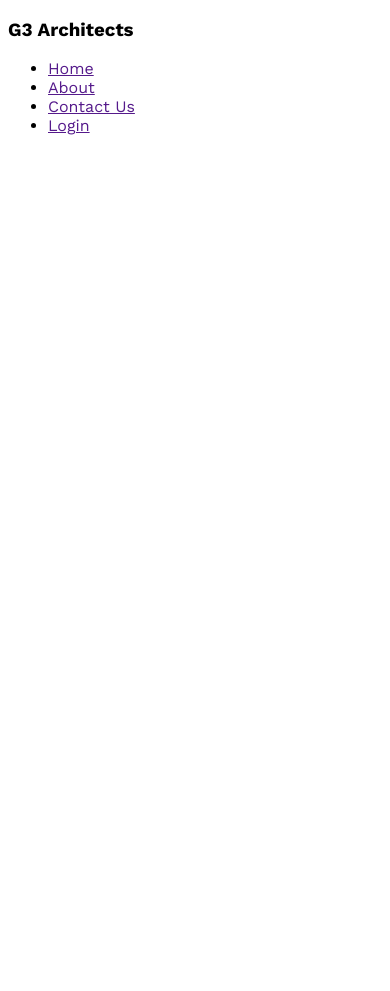
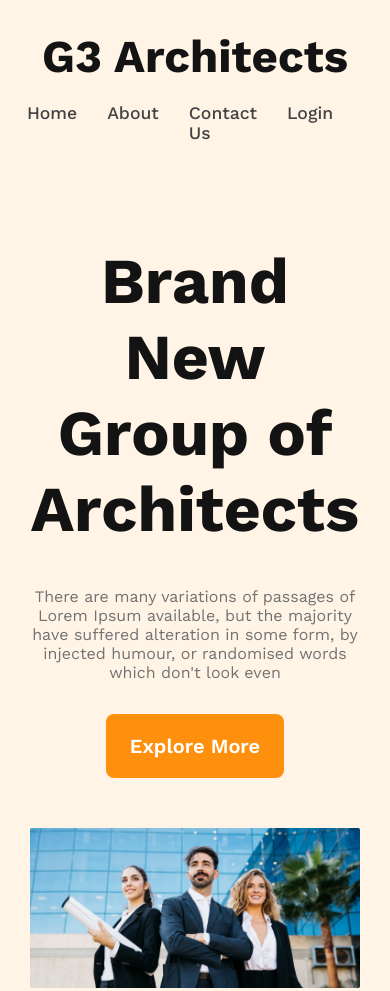
Before and after one commit to mramitkb/G3-Architects-Website, a plain HTML site: page index.html in a window 390 px wide. Before the commit the page ends 844 px from the top, so only its background shows below. Drawn offline with nearby package versions, Linux system fonts and the light colour scheme.

Commit message:
header responsive

```diff
--- a/index.html
+++ b/index.html
@@ -9,7 +9,7 @@
 <body>
     <header>
         <nav>
-            <h3>G3 Architects</h3>
+            <h3 class="nav-title">G3 Architects</h3>
             <ul>
                 <li><a href="">Home</a></li>
                 <li><a href="">About</a></li>
@@ -17,6 +17,14 @@
                 <li><a href="">Login</a></li>
             </ul>
         </nav>
+        <div class="banner">
+            <div class="banner-content">
+                <h2 class="banner-title">Brand New Group of Architects</h2>
+                <p class="common-description">There are many variations of passages of Lorem Ipsum available, but the majority have suffered alteration in some form, by injected humour, or randomised words which don't look even</p>
+                <button class="common-button">Explore More</button>
+            </div>
+            <img class="banner-img" src="./images/banner.png" alt="">
+        </div>
     </header>
     <main>
 
--- a/styles/style.css
+++ b/styles/style.css
@@ -4,4 +4,92 @@
     font-family: 'Lato', sans-serif;
     font-family: 'Open Sans', sans-serif;
     font-family: 'Work Sans', sans-serif;
+    margin: 0px;
+    padding: 0px;
 }
+/* Shared styles */
+.common-description{
+    color: #727272;
+    text-align: center;
+    margin-bottom: 32px;
+}
+.common-button{
+    background: #FF900E;
+    border: none;
+    border-radius: 8px;
+    color: white;
+    padding: 20px 24px;
+    font-weight: 600;
+    font-size: 1.25rem;
+    text-align: center;
+    margin-bottom: 50px;
+    cursor: pointer;
+}
+.common-button:hover{
+    background: #b1630b;
+}
+/* header styles */
+header{
+    background: rgba(255, 144, 14, 0.10);
+    padding: 48px 240px;
+}
+nav{
+    display: flex;
+    justify-content: space-between;
+    align-items: center;
+}
+.nav-title{
+    font-size: 2.85rem;
+    font-weight: 700;
+    color: #131313;
+}
+nav > ul{
+    display: flex;
+}
+nav li{
+    list-style: none;
+    margin-right: 30px;
+}
+nav li a{
+    text-decoration: none;
+    font-size: 1.10rem;
+    font-weight: 500;
+    color: #424242;
+}
+.banner-content{
+    text-align: center;
+    max-width: 862px;
+    margin: 0px auto;
+}
+.banner-title{
+    text-align: center;
+    color: #131313;
+    font-size: 4rem;
+    font-weight: 700;
+    margin-bottom: 40px;
+    margin-top: 100px;
+}
+.banner-img{
+    width: 100%;
+}
+
+/* Responsive Media Queries */
+/* for mobile devices */
+@media screen and (max-width: 576px) {
+    header{
+        padding: 30px;
+    }
+    nav{
+        gap: 20px;
+        flex-direction: column;
+    }
+}
+@media screen and (min-width: 576px) and (max-width: 992px) {
+    header{
+        padding: 40px;
+    }
+    nav{
+        gap: 30px;
+        flex-direction: column;
+    }
+}
```
